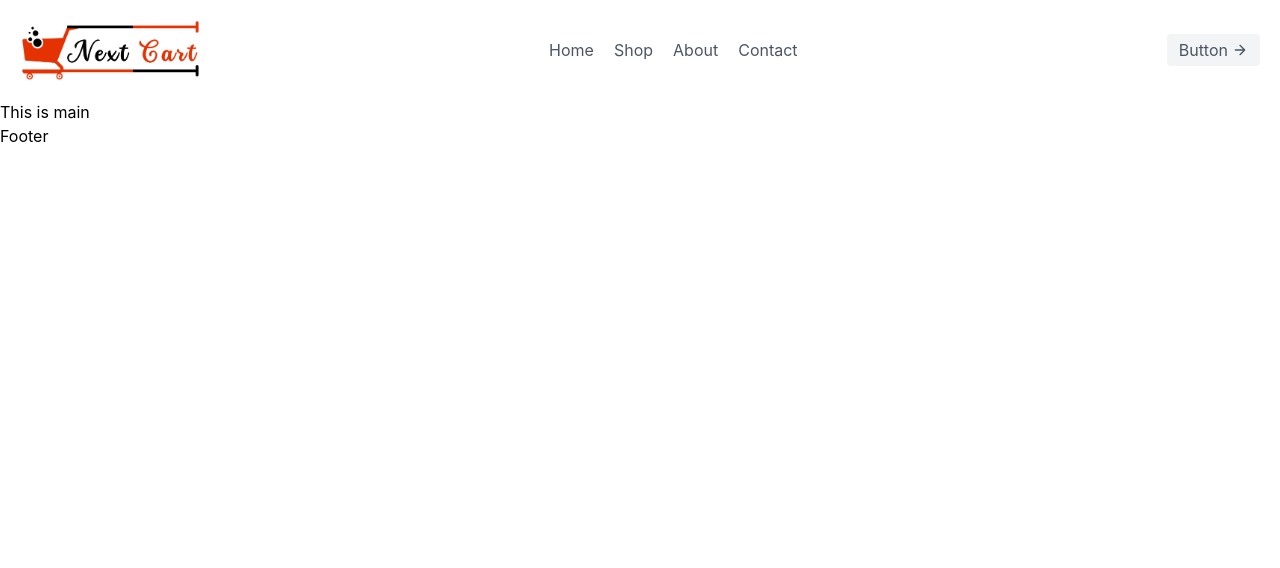
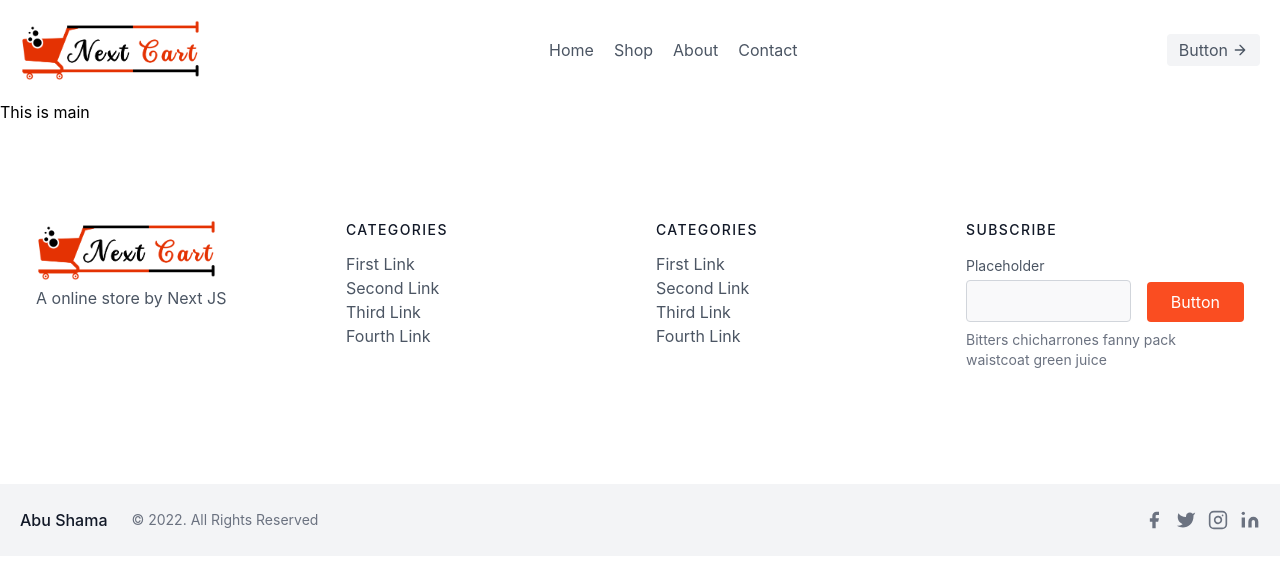
Before and after one commit to ASSiddik01/NextCart, a Next.js app: page / in a window 1280 px wide. Shown: the top 568 px of the page. Built offline with nearby package versions, Linux system fonts and the light colour scheme.

Commit message:
footer done

```diff
--- a/components/Footer.js
+++ b/components/Footer.js
@@ -1,7 +1,177 @@
+import Image from "next/image";
 import React from "react";
+import logo from "../images/logo.png";
 
 const Footer = () => {
-  return <div>Footer</div>;
+  const d = new Date().getFullYear();
+  return (
+    <div>
+      <footer className="text-gray-600 body-font">
+        <div className="container px-5 py-24 mx-auto">
+          <div className="flex flex-wrap md:text-left text-center order-first">
+            <div className="lg:w-1/4 md:w-1/2 w-full px-4">
+              <Image src={logo} alt="" height={60} width={180} />
+              <p>A online store by Next JS</p>
+            </div>
+            <div className="lg:w-1/4 md:w-1/2 w-full px-4">
+              <h2 className="title-font font-medium text-gray-900 tracking-widest text-sm mb-3">
+                CATEGORIES
+              </h2>
+              <nav className="list-none mb-10">
+                <li>
+                  <a className="text-gray-600 hover:text-gray-800">
+                    First Link
+                  </a>
+                </li>
+                <li>
+                  <a className="text-gray-600 hover:text-gray-800">
+                    Second Link
+                  </a>
+                </li>
+                <li>
+                  <a className="text-gray-600 hover:text-gray-800">
+                    Third Link
+                  </a>
+                </li>
+                <li>
+                  <a className="text-gray-600 hover:text-gray-800">
+                    Fourth Link
+                  </a>
+                </li>
+              </nav>
+            </div>
+            <div className="lg:w-1/4 md:w-1/2 w-full px-4">
+              <h2 className="title-font font-medium text-gray-900 tracking-widest text-sm mb-3">
+                CATEGORIES
+              </h2>
+              <nav className="list-none mb-10">
+                <li>
+                  <a className="text-gray-600 hover:text-gray-800">
+                    First Link
+                  </a>
+                </li>
+                <li>
+                  <a className="text-gray-600 hover:text-gray-800">
+                    Second Link
+                  </a>
+                </li>
+                <li>
+                  <a className="text-gray-600 hover:text-gray-800">
+                    Third Link
+                  </a>
+                </li>
+                <li>
+                  <a className="text-gray-600 hover:text-gray-800">
+                    Fourth Link
+                  </a>
+                </li>
+              </nav>
+            </div>
+            <div className="lg:w-1/4 md:w-1/2 w-full px-4">
+              <h2 className="title-font font-medium text-gray-900 tracking-widest text-sm mb-3">
+                SUBSCRIBE
+              </h2>
+              <div className="flex xl:flex-nowrap md:flex-nowrap lg:flex-wrap flex-wrap justify-center items-end md:justify-start">
+                <div className="relative w-40 sm:w-auto xl:mr-4 lg:mr-0 sm:mr-4 mr-2">
+                  <label
+                    htmlFor="footer-field"
+                    className="leading-7 text-sm text-gray-600"
+                  >
+                    Placeholder
+                  </label>
+                  <input
+                    type="text"
+                    id="footer-field"
+                    name="footer-field"
+                    className="w-full bg-gray-100 bg-opacity-50 rounded border border-gray-300 focus:bg-transparent focus:ring-2 focus:ring-[#fa4d21] focus:border-[#e43002] text-base outline-none text-gray-700 py-1 px-3 leading-8 transition-colors duration-200 ease-in-out"
+                  />
+                </div>
+                <button className="lg:mt-2 xl:mt-0 flex-shrink-0 inline-flex text-white bg-[#fa4d21] border-0 py-2 px-6 focus:outline-none hover:bg-[#e43002] rounded">
+                  Button
+                </button>
+              </div>
+              <p className="text-gray-500 text-sm mt-2 md:text-left text-center">
+                Bitters chicharrones fanny pack
+                <br />
+                <span className="lg:block hidden">waistcoat green juice</span>
+              </p>
+            </div>
+          </div>
+        </div>
+        <div className="bg-gray-100">
+          <div className="container px-5 py-6 mx-auto flex items-center sm:flex-row flex-col">
+            <a
+              target="blank"
+              href="https://www.facebook.com/A.S.Siddik0/"
+              className="flex title-font font-medium items-center md:justify-start justify-center text-gray-900"
+            >
+              Abu Shama
+            </a>
+            <p className="text-sm text-gray-500 sm:ml-6 sm:mt-0 mt-4">
+              © {new Date().getFullYear()}. All Rights Reserved
+            </p>
+            <span className="inline-flex sm:ml-auto sm:mt-0 mt-4 justify-center sm:justify-start">
+              <a className="text-gray-500">
+                <svg
+                  fill="currentColor"
+                  strokeLinecap="round"
+                  strokeLinejoin="round"
+                  strokeWidth="2"
+                  className="w-5 h-5"
+                  viewBox="0 0 24 24"
+                >
+                  <path d="M18 2h-3a5 5 0 00-5 5v3H7v4h3v8h4v-8h3l1-4h-4V7a1 1 0 011-1h3z"></path>
+                </svg>
+              </a>
+              <a className="ml-3 text-gray-500">
+                <svg
+                  fill="currentColor"
+                  strokeLinecap="round"
+                  strokeLinejoin="round"
+                  strokeWidth="2"
+                  className="w-5 h-5"
+                  viewBox="0 0 24 24"
+                >
+                  <path d="M23 3a10.9 10.9 0 01-3.14 1.53 4.48 4.48 0 00-7.86 3v1A10.66 10.66 0 013 4s-4 9 5 13a11.64 11.64 0 01-7 2c9 5 20 0 20-11.5a4.5 4.5 0 00-.08-.83A7.72 7.72 0 0023 3z"></path>
+                </svg>
+              </a>
+              <a className="ml-3 text-gray-500">
+                <svg
+                  fill="none"
+                  stroke="currentColor"
+                  strokeLinecap="round"
+                  strokeLinejoin="round"
+                  strokeWidth="2"
+                  className="w-5 h-5"
+                  viewBox="0 0 24 24"
+                >
+                  <rect width="20" height="20" x="2" y="2" rx="5" ry="5"></rect>
+                  <path d="M16 11.37A4 4 0 1112.63 8 4 4 0 0116 11.37zm1.5-4.87h.01"></path>
+                </svg>
+              </a>
+              <a className="ml-3 text-gray-500">
+                <svg
+                  fill="currentColor"
+                  stroke="currentColor"
+                  strokeLinecap="round"
+                  strokeLinejoin="round"
+                  strokeWidth="0"
+                  className="w-5 h-5"
+                  viewBox="0 0 24 24"
+                >
+                  <path
+                    stroke="none"
+                    d="M16 8a6 6 0 016 6v7h-4v-7a2 2 0 00-2-2 2 2 0 00-2 2v7h-4v-7a6 6 0 016-6zM2 9h4v12H2z"
+                  ></path>
+                  <circle cx="4" cy="4" r="2" stroke="none"></circle>
+                </svg>
+              </a>
+            </span>
+          </div>
+        </div>
+      </footer>
+    </div>
+  );
 };
 
 export default Footer;
```
